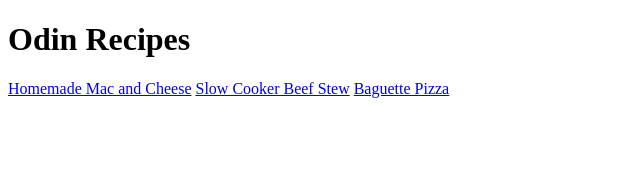
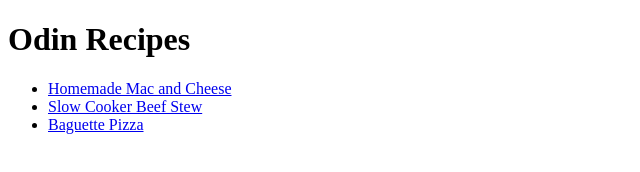
Before and after one commit to Emsy56/odin-recipes, a plain HTML site: page index.html in a window 1280 px wide. Shown: the whole page, without its empty margins (0-640 px from the left). Drawn offline with Linux system fonts and the light colour scheme.

Commit message:
Edit index.html

```diff
--- a/index.html
+++ b/index.html
@@ -7,8 +7,10 @@
 </head>
 <body>
     <h1>Odin Recipes</h1>
-    <a href="recipes/homemade-mac-and-cheese.html">Homemade Mac and Cheese</a>
-    <a href="recipes/slow-cooker-beef-stew.html">Slow Cooker Beef Stew</a>
-    <a href="recipes/baguette-pizza.html">Baguette Pizza</a>
+    <ul>
+    <li><a href="recipes/homemade-mac-and-cheese.html">Homemade Mac and Cheese</a></li>
+    <li><a href="recipes/slow-cooker-beef-stew.html">Slow Cooker Beef Stew</a></li>
+    <li><a href="recipes/baguette-pizza.html">Baguette Pizza</a></li>
+    </ul>
 </body>
 </html>
```
